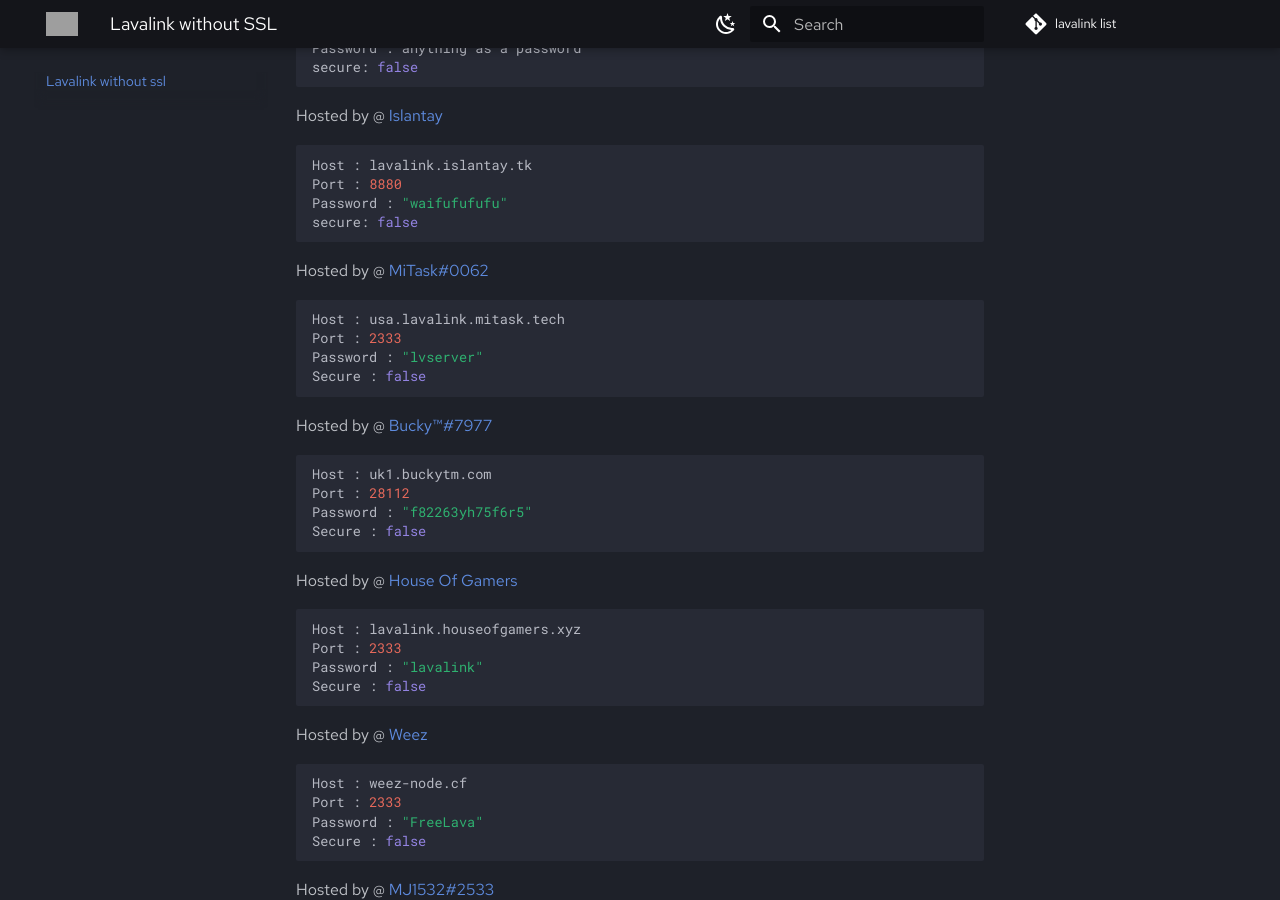
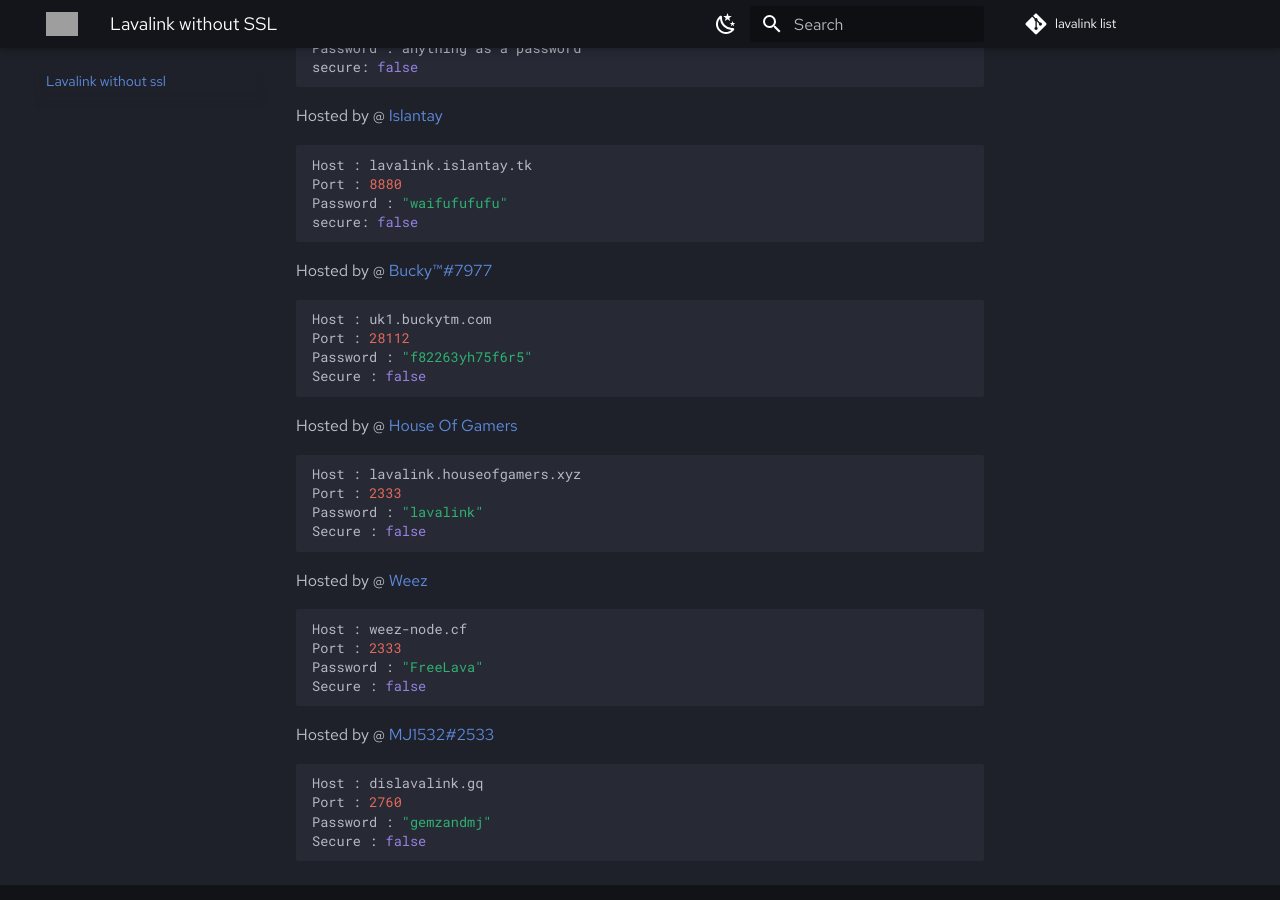
Before and after one commit to DarrenOfficial/lavalink-list, an MkDocs documentation site: the page built from docs/NoSSL/lavalink-without-ssl.md, in a window 1280 px wide and 900 px high, scrolled down 743 px. Built offline with MkDocs 1.6.1 and Material for MkDocs 9.7.7, drawn with Linux system fonts in a browser that asks for light colours; comment, search, counter and statistics services are not loaded; grey boxes are pictures that could not be loaded.

Commit message:
Removed my LL node cuz its dead (#132)

````diff
--- a/docs/NoSSL/lavalink-without-ssl.md
+++ b/docs/NoSSL/lavalink-without-ssl.md
@@ -44,14 +44,6 @@ Password : "waifufufufu"
 secure: false
 ```
 
-Hosted by @ [MiTask#0062](https://github.com/MrMasrozYTLIVE)
-```bash
-Host : usa.lavalink.mitask.tech
-Port : 2333
-Password : "lvserver"
-Secure : false
-```
-
 Hosted by @ [Bucky™#7977](https://github.com/BuckyTM)
 ```bash
 Host : uk1.buckytm.com
````
